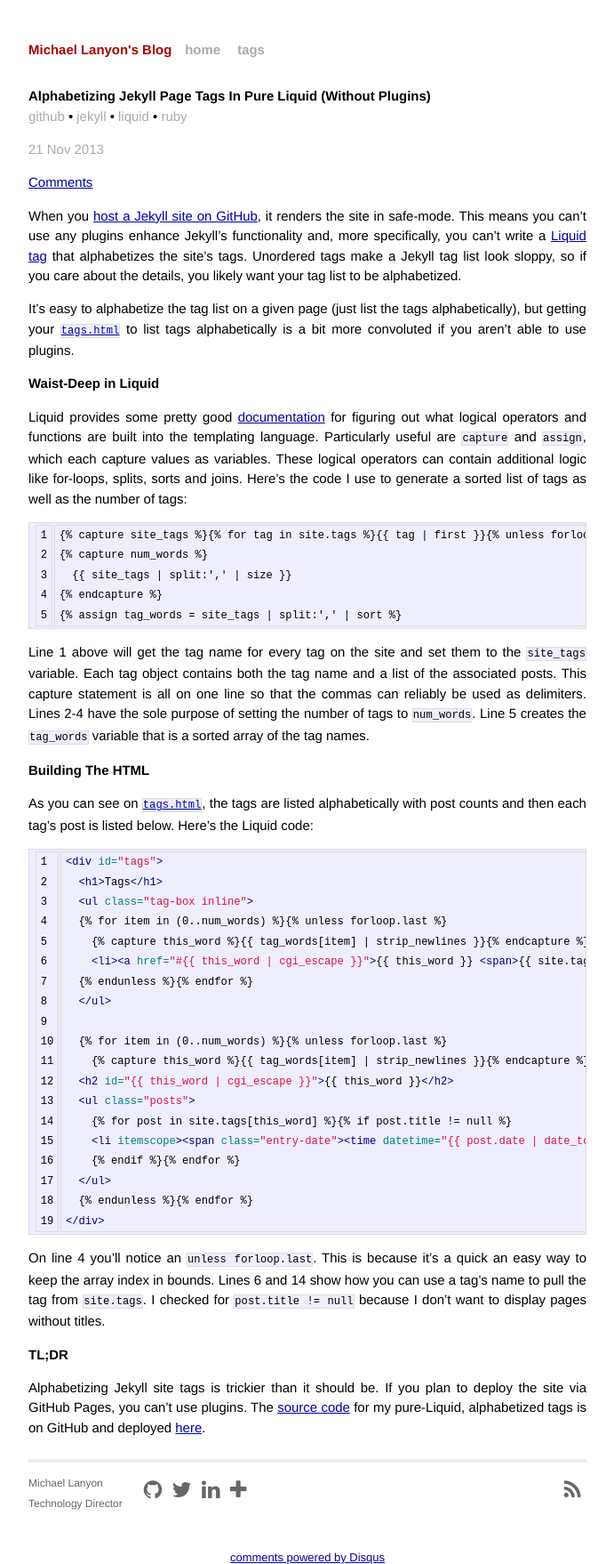
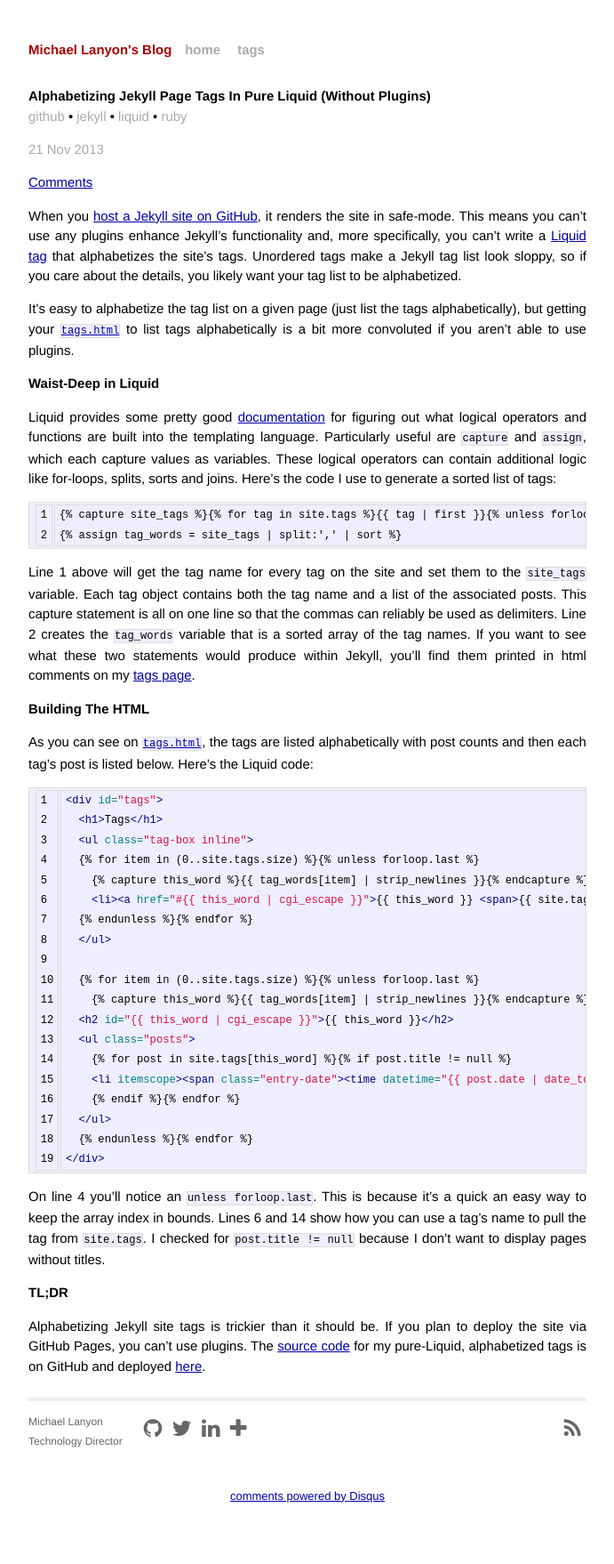
Before and after one commit to lanyonm/lanyonm.github.io, a Jekyll site: the page built from _posts/2013-11-21-alphabetize-jekyll-page-tags-pure-liquid.md, in a window 1280 px wide. Shown: the whole page at 89% size, without its empty margins (294-985 px from the left). Built offline with Jekyll 4.4.1, drawn with Linux system fonts in a browser that asks for light colours; comment, search, counter and statistics services are not loaded; after the commit the page ends 1689 px from its top, so only the background shows below that.

Commit message:
update jekyll tags post and tags page to reflect suggested optimization

```diff
--- a/_posts/2013-11-21-alphabetize-jekyll-page-tags-pure-liquid.md
+++ b/_posts/2013-11-21-alphabetize-jekyll-page-tags-pure-liquid.md
@@ -12,17 +12,14 @@
 It's easy to alphabetize the tag list on a given page (just list the tags alphabetically), but getting your [`tags.html`](/tags.html) to list tags alphabetically is a bit more convoluted if you aren't able to use plugins.
 
 # Waist-Deep in Liquid
-Liquid provides some pretty good [documentation](http://docs.shopify.com/themes/liquid-basics/logic) for figuring out what logical operators and functions are built into the templating language.  Particularly useful are `capture` and `assign`, which each capture values as variables.  These logical operators can contain additional logic like for-loops, splits, sorts and joins.  Here's the code I use to generate a sorted list of tags as well as the number of tags:
+Liquid provides some pretty good [documentation](http://docs.shopify.com/themes/liquid-basics/logic) for figuring out what logical operators and functions are built into the templating language.  Particularly useful are `capture` and `assign`, which each capture values as variables.  These logical operators can contain additional logic like for-loops, splits, sorts and joins.  Here's the code I use to generate a sorted list of tags:
 
 {% highlight html linenos %}{% raw %}
 {% capture site_tags %}{% for tag in site.tags %}{{ tag | first }}{% unless forloop.last %},{% endunless %}{% endfor %}{% endcapture %}
-{% capture num_words %}
-  {{ site_tags | split:',' | size }}
-{% endcapture %}
 {% assign tag_words = site_tags | split:',' | sort %}
 {% endraw %}{% endhighlight %}
 
-Line 1 above will get the tag name for every tag on the site and set them to the `site_tags` variable.  Each tag object contains both the tag name and a list of the associated posts.  This capture statement is all on one line so that the commas can reliably be used as delimiters.  Lines 2-4 have the sole purpose of setting the number of tags to `num_words`.  Line 5 creates the `tag_words` variable that is a sorted array of the tag names.
+Line 1 above will get the tag name for every tag on the site and set them to the `site_tags` variable.  Each tag object contains both the tag name and a list of the associated posts.  This capture statement is all on one line so that the commas can reliably be used as delimiters.  Line 2 creates the `tag_words` variable that is a sorted array of the tag names.  If you want to see what these two statements would produce within Jekyll, you'll find them printed in html comments on my [tags page](/tags.html).
 
 # Building The HTML
 As you can see on [`tags.html`](/tags.html), the tags are listed alphabetically with post counts and then each tag's post is listed below.  Here's the Liquid code:
@@ -31,13 +28,13 @@
 <div id="tags">
   <h1>Tags</h1>
   <ul class="tag-box inline">
-  {% for item in (0..num_words) %}{% unless forloop.last %}
+  {% for item in (0..site.tags.size) %}{% unless forloop.last %}
     {% capture this_word %}{{ tag_words[item] | strip_newlines }}{% endcapture %}
     <li><a href="#{{ this_word | cgi_escape }}">{{ this_word }} <span>{{ site.tags[this_word].size }}</span></a></li>
   {% endunless %}{% endfor %}
   </ul>
 
-  {% for item in (0..num_words) %}{% unless forloop.last %}
+  {% for item in (0..site.tags.size) %}{% unless forloop.last %}
     {% capture this_word %}{{ tag_words[item] | strip_newlines }}{% endcapture %}
   <h2 id="{{ this_word | cgi_escape }}">{{ this_word }}</h2>
   <ul class="posts">
```
Also changed, not shown: tags.html (+2 -6 lines).
